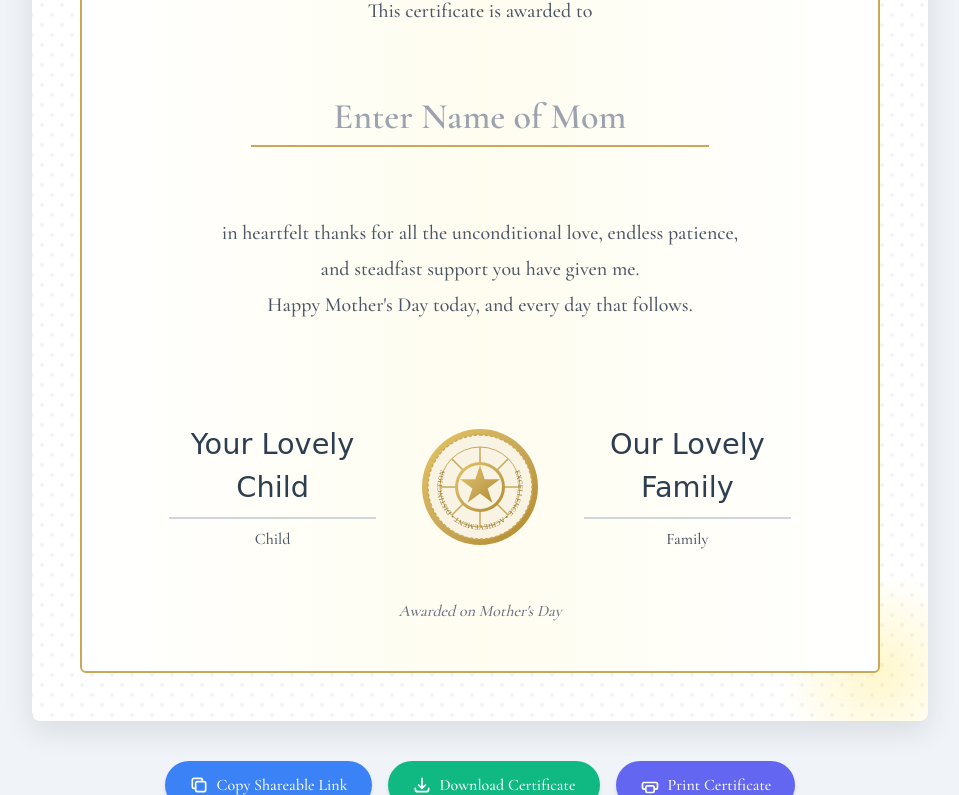
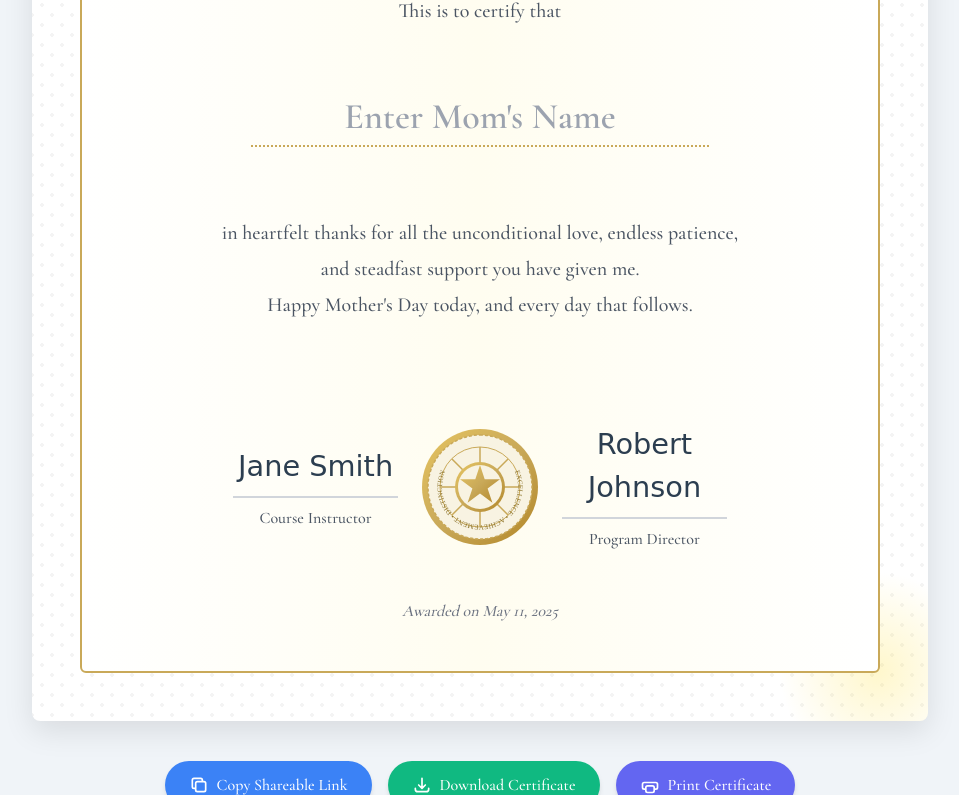
Before and after one commit to aaronshi1129/cert-to-mom, a plain HTML site: page index.html in a window 1280 px wide. Shown: the part 197-992 px from the top of the page, without its empty margins (160-1119 px from the left). Drawn offline with nearby package versions, Linux system fonts and the light colour scheme; a script that the page names is missing.

Commit message:
Add files via upload

```diff
--- a/index.html
+++ b/index.html
@@ -3,7 +3,7 @@
 <head>
     <meta charset="UTF-8">
     <meta name="viewport" content="width=device-width, initial-scale=1.0">
-    <title>Certificate of Appreciation</title>
+    <title>Certificate of Achievement</title>
     <script src="https://cdn.tailwindcss.com"></script>
     <script src="https://html2canvas.hertzen.com/dist/html2canvas.min.js"></script>
     <link rel="preconnect" href="https://fonts.googleapis.com">
@@ -109,28 +109,28 @@
         <div id="certificate-container" class="certificate p-8 md:p-12 rounded-lg">
             <div class="certificate-border p-8 md:p-12 rounded-md relative z-10">
                 <div class="text-center mb-8">
-                    <h1 class="certificate-title text-3xl md:text-5xl text-[#2c3e50] mb-4">Certificate of Appreciation</h1>
-                    <p class="text-lg md:text-xl text-gray-600">This certificate is awarded to</p>
+                    <h1 class="certificate-title text-3xl md:text-5xl text-[#2c3e50] mb-4">Certificate of Achievement</h1>
+                    <p class="text-lg md:text-xl text-gray-600">This is to certify that</p>
                 </div>
 
                 <div class="text-center my-8 mx-auto max-w-lg">
                     <div class="relative w-full">
-                        <input type="text" id="studentName" class="text-2xl md:text-4xl text-center font-semibold text-[#2c3e50] border-b-2 border-[#c9a959] px-4 py-2 bg-transparent w-full" placeholder="Enter Name of Mom" autocomplete="off">
+                        <input type="text" id="studentName" class="text-2xl md:text-4xl text-center font-semibold text-[#2c3e50] border-b-2 border-[#c9a959] px-4 py-2 bg-transparent w-full" placeholder="Enter Mom's Name" autocomplete="off">
                     </div>
                 </div>
 
                 <div class="text-center my-10 mx-auto max-w-2xl">
                     <p class="text-lg md:text-xl text-gray-600">in heartfelt thanks for all the unconditional love, endless patience,</p>
-                    <p class="text-lg md:text-xl text-gray-600 mt-2"> and steadfast support you have given me.</p>
+                    <p class="text-lg md:text-xl text-gray-600 mt-2">and steadfast support you have given me.</p>
                     <p class="text-lg md:text-xl text-gray-600 mt-2">Happy Mother's Day today, and every day that follows.</p>
                 </div>
 
                 <div class="flex flex-col md:flex-row justify-between items-center mt-16 max-w-3xl mx-auto">
                     <div class="mb-6 md:mb-0 md:w-1/3 text-center">
                         <div class="flex flex-col items-center">
-                            <p class="signature">Your Lovely Child</p>
+                            <p class="signature">Jane Smith</p>
                             <div class="w-full max-w-xs h-0.5 bg-gray-300 my-2"></div>
-                            <p class="text-gray-600">Child</p>
+                            <p class="text-gray-600">Course Instructor</p>
                         </div>
                     </div>
 
@@ -201,15 +201,15 @@
 
                     <div class="mb-6 md:mb-0 md:w-1/3 text-center">
                         <div class="flex flex-col items-center">
-                            <p class="signature">Our Lovely Family</p>
+                            <p class="signature">Robert Johnson</p>
                             <div class="w-full max-w-xs h-0.5 bg-gray-300 my-2"></div>
-                            <p class="text-gray-600">Family</p>
+                            <p class="text-gray-600">Program Director</p>
                         </div>
                     </div>
                 </div>
 
                 <div class="text-center mt-12">
-                    <p class="text-gray-500 italic">Awarded on Mother's Day</span></p>
+                    <p class="text-gray-500 italic">Awarded on <span id="currentDate"></span></p>
                 </div>
             </div>
         </div>
```
